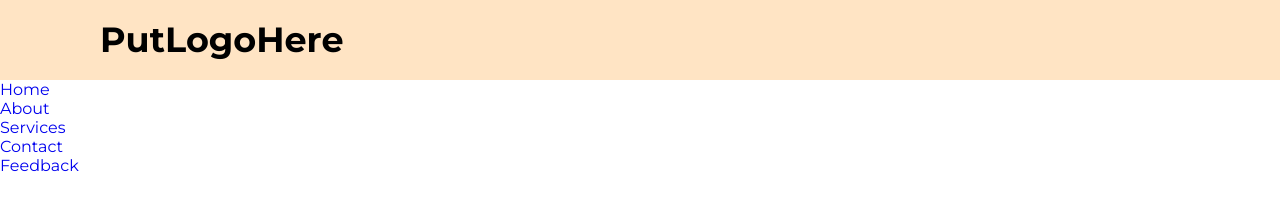
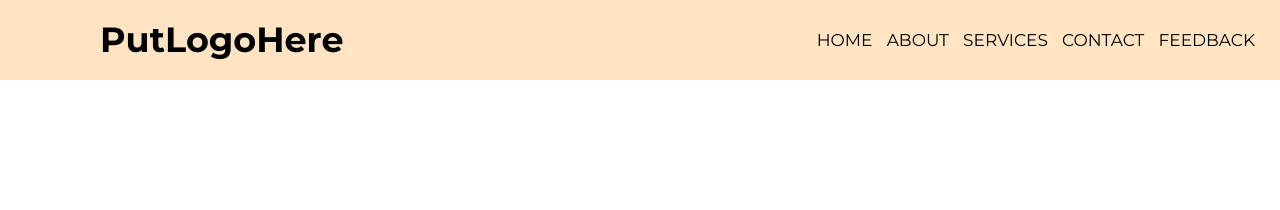
Before and after one commit to quisethecoder/navbar-template, a plain HTML site: page index.html in a window 1280 px wide. Drawn offline with Linux system fonts and the light colour scheme.

Commit message:
navbar word styling

```diff
--- a/public/styles.css
+++ b/public/styles.css
@@ -23,3 +23,20 @@ label.logo{
     padding: 0 100px;
     font-weight: bold;
 }
+
+nav ul{
+    float: right;
+    margin-right: 20px;
+}
+
+nav ul li{
+    display: inline-block;
+    line-height: 80px;
+    margin: 0 5px;
+}
+
+nav ul li a{
+    color: black;
+    font-size: 17px;
+    text-transform: uppercase;
+}
```
